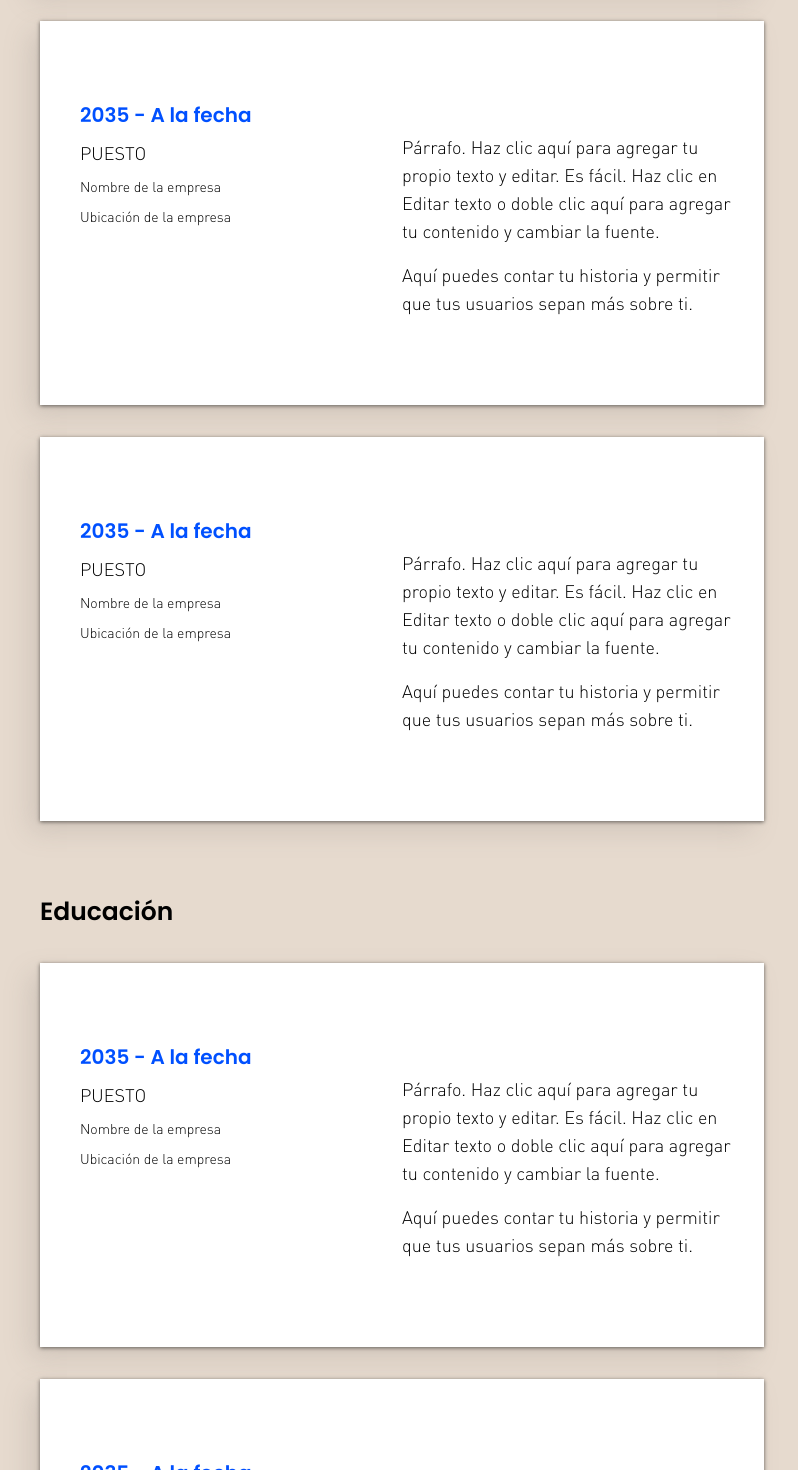
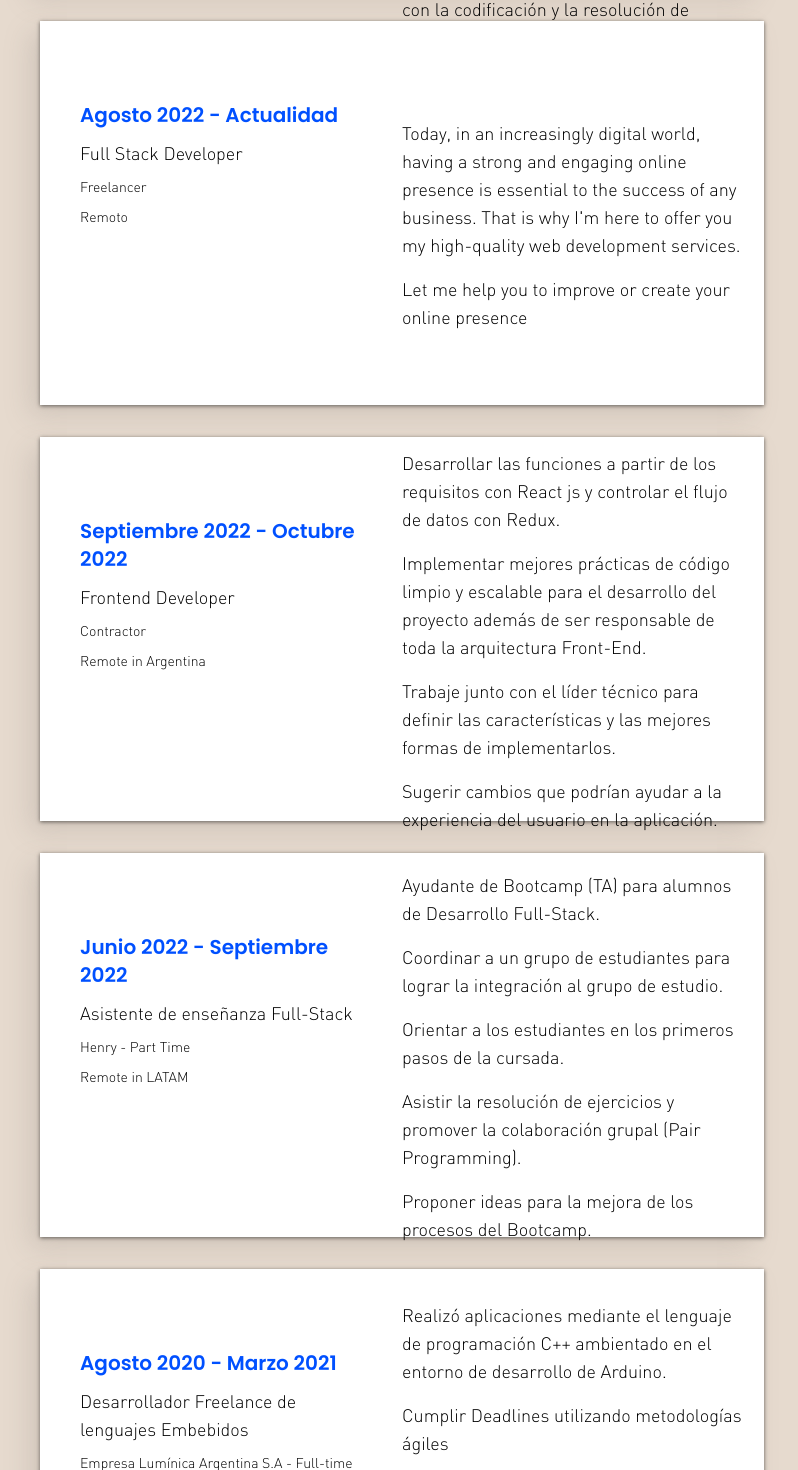
Before and after one commit to Cocahuana/portfolio_nextjs, a Next.js app: page /Curriculum in a window 1280 px wide. Shown: the part 787-2257 px from the top of the page, without its empty margins (238-1036 px from the left). Built offline with nearby package versions, Linux system fonts and the light colour scheme.

Commit message:
Feat: add real content in Resume component and change paragraphs

```diff
--- a/src/components/modules/CurriculumCard/CurriculumCard.tsx
+++ b/src/components/modules/CurriculumCard/CurriculumCard.tsx
@@ -5,8 +5,7 @@ type Props = {
 	role: string;
 	companyName: string;
 	companyLocation: string;
-	p1: string;
-	p2: string;
+	paragraphs: Array<string>;
 };
 
 function CurriculumCard({
@@ -14,8 +13,7 @@ function CurriculumCard({
 	role,
 	companyName,
 	companyLocation,
-	p1,
-	p2,
+	paragraphs,
 }: Props) {
 	return (
 		<div className='bg-white h-auto lg:h-96'>
@@ -30,8 +28,11 @@ function CurriculumCard({
 				</div>
 				<div className='flex items-center w-full lg:w-1/2 lg:pr-4 lg:pt-6 h-full gap2.5 lg:gap-0'>
 					<div className='flex flex-col w-full h-auto justify-between gap-4'>
-						<p className='text-lg'>{p1}</p>
-						<p className='text-lg'>{p2}</p>
+						{paragraphs.map((p, key) => (
+							<p className='text-lg' key={key}>
+								{p}
+							</p>
+						))}
 					</div>
 				</div>
 			</Card>
--- a/src/components/templates/Resume/Resume.tsx
+++ b/src/components/templates/Resume/Resume.tsx
@@ -8,66 +8,103 @@ import Flex from "@/components/elements/Flex/Flex";
 function Resume() {
 	const experiences = [
 		{
-			date: " 2035 - A la fecha",
-			role: "PUESTO",
-			companyName: "Nombre de la empresa",
-			companyLocation: "Ubicación de la empresa",
-			p1: "Párrafo. Haz clic aquí para agregar tu propio texto y editar. Es fácil. Haz clic en Editar texto o doble clic aquí para agregar tu contenido y cambiar la fuente.",
-			p2: "Aquí puedes contar tu historia y permitir que tus usuarios sepan más sobre ti.",
+			date: "Octubre 2022 - Actualidad",
+			role: "Full Stack Developer",
+			companyName: "Finesite",
+			companyLocation: "Remoto en Argentina",
+			paragraphs: [
+				"Colaborar con equipos multifuncionales para desarrollar e implementar aplicaciones web innovadoras",
+				"Implementar interfaces de usuario intuitivas y receptivas del diseño de Figma que se alineen con la marca del cliente y los objetivos de experiencia del usuario.",
+				"Traducción de wireframes de UI/UX a elementos visuales",
+				"Desarrollar e implementar código de alta calidad usando React Js, JavaScript y otras tecnologías frontend.",
+				"Manténerse actualizado con las últimas tendencias y tecnologías de diseño y desarrollo.",
+				"Ayudar a los desarrolladores de back-end con la codificación y la resolución de problemas.",
+				"Comunicarse efectivamente con gerentes de proyecto, diseñadores y otras partes interesadas.",
+			],
 		},
 		{
-			date: " 2035 - A la fecha",
-			role: "PUESTO",
-			companyName: "Nombre de la empresa",
-			companyLocation: "Ubicación de la empresa",
-			p1: "Párrafo. Haz clic aquí para agregar tu propio texto y editar. Es fácil. Haz clic en Editar texto o doble clic aquí para agregar tu contenido y cambiar la fuente.",
-			p2: "Aquí puedes contar tu historia y permitir que tus usuarios sepan más sobre ti.",
+			date: "Agosto 2022 - Actualidad",
+			role: "Full Stack Developer",
+			companyName: "Freelancer",
+			companyLocation: "Remoto",
+			paragraphs: [
+				"Today, in an increasingly digital world, having a strong and engaging online presence is essential to the success of any business. That is why I'm  here to offer you my high-quality web development services.",
+				"Let me help you to improve or create your online presence",
+			],
 		},
 		{
-			date: " 2035 - A la fecha",
-			role: "PUESTO",
-			companyName: "Nombre de la empresa",
-			companyLocation: "Ubicación de la empresa",
-			p1: "Párrafo. Haz clic aquí para agregar tu propio texto y editar. Es fácil. Haz clic en Editar texto o doble clic aquí para agregar tu contenido y cambiar la fuente.",
-			p2: "Aquí puedes contar tu historia y permitir que tus usuarios sepan más sobre ti.",
+			date: "Septiembre 2022 - Octubre 2022",
+			role: "Frontend Developer",
+			companyName: "Contractor",
+			companyLocation: "Remote in Argentina",
+			paragraphs: [
+				"Desarrollar las funciones a partir de los requisitos con React js y controlar el flujo de datos con Redux.",
+				"Implementar mejores prácticas de código limpio y escalable para el desarrollo del proyecto además de ser responsable de toda la arquitectura Front-End.",
+				"Trabaje junto con el líder técnico para definir las características y las mejores formas de implementarlos.",
+				"Sugerir cambios que podrían ayudar a la experiencia del usuario en la aplicación.",
+			],
+		},
+		{
+			date: "Junio 2022 - Septiembre 2022",
+			role: "Asistente de enseñanza Full-Stack",
+			companyName: "Henry - Part Time",
+			companyLocation: "Remote in LATAM",
+			paragraphs: [
+				"Ayudante de Bootcamp (TA) para alumnos de Desarrollo Full-Stack.",
+				"Coordinar a un grupo de estudiantes para lograr la integración al grupo de estudio.",
+				"Orientar a los estudiantes en los primeros pasos de la cursada.",
+				"Asistir la resolución de ejercicios y promover la colaboración grupal (Pair Programming).",
+				"Proponer ideas para la mejora de los procesos del Bootcamp.",
+			],
+		},
+		{
+			date: "Agosto 2020 - Marzo 2021",
+			role: "Desarrollador Freelance de lenguajes Embebidos",
+			companyName: "Empresa Lumínica Argentina S.A - Full-time",
+			companyLocation: "Hibrído",
+			paragraphs: [
+				"Realizó aplicaciones mediante el lenguaje de programación C++ ambientado en el entorno de desarrollo de Arduino.",
+				"Cumplir Deadlines utilizando metodologías ágiles",
+				" Escritura de documentación y manual de usuario",
+				"Asignación de tareas a realizar para llevar a cabo todas las partes del proyecto",
+				"Toma de requerimiento",
+			],
 		},
 	];
 	const academy = [
 		{
-			date: " 2035 - A la fecha",
-			role: "PUESTO",
-			companyName: "Nombre de la empresa",
-			companyLocation: "Ubicación de la empresa",
-			p1: "Párrafo. Haz clic aquí para agregar tu propio texto y editar. Es fácil. Haz clic en Editar texto o doble clic aquí para agregar tu contenido y cambiar la fuente.",
-			p2: "Aquí puedes contar tu historia y permitir que tus usuarios sepan más sobre ti.",
+			date: "Marzo 2021 - November 2024",
+			role: "Licenciatura en Informática",
+			companyName: "Universidad Atlántida Argentina",
+			companyLocation: "Mar del Plata, Buenos Aires, Argentina",
+			paragraphs: ["Cursando actualmente el segundo año de la carrera"],
 		},
 		{
-			date: " 2035 - A la fecha",
-			role: "PUESTO",
-			companyName: "Nombre de la empresa",
-			companyLocation: "Ubicación de la empresa",
-			p1: "Párrafo. Haz clic aquí para agregar tu propio texto y editar. Es fácil. Haz clic en Editar texto o doble clic aquí para agregar tu contenido y cambiar la fuente.",
-			p2: "Aquí puedes contar tu historia y permitir que tus usuarios sepan más sobre ti.",
+			date: "Abril 2022 - Agosto 2022",
+			role: "Full Stack Developer course",
+			companyName: "Henry",
+			companyLocation: "Remote, Worldwide",
+			paragraphs: ["800 horas de curso teorico y práctico"],
 		},
 		{
-			date: " 2035 - A la fecha",
-			role: "PUESTO",
-			companyName: "Nombre de la empresa",
-			companyLocation: "Ubicación de la empresa",
-			p1: "Párrafo. Haz clic aquí para agregar tu propio texto y editar. Es fácil. Haz clic en Editar texto o doble clic aquí para agregar tu contenido y cambiar la fuente.",
-			p2: "Aquí puedes contar tu historia y permitir que tus usuarios sepan más sobre ti.",
+			date: "Marzo 2014 - Abril 2021",
+			role: "Tecnico en Electronica",
+			companyName: "Escuela de Educación Técnica Número 2",
+			companyLocation: "Mar del Plata, Buenos Aires, Argentina",
+			paragraphs: ["Promedio: 8.20 / 10"],
 		},
 	];
 	const professionalSkills = [
-		"Mentalidad emprendedora",
-		"Planeación orientada al mercado",
+		" Deadline Oriented",
+		"Pair Programming",
 		"Trabajo en equipo y colaborativo",
-		"Análisis de Datos",
+		"Teaching ",
+		"Client Presentation",
 	];
 	const languages = [
-		"Inglés (nativo)",
-		"Francés (competente)",
-		"Español (competente)",
+		"Inglés (nativo / C2 certificado)",
+		"Español (nativo / lengua materna)",
+		"Portugues (básico / A1)",
 	];
 	return (
 		<BoxSkin className='p-4 lg:p-0'>
@@ -100,8 +137,7 @@ function Resume() {
 								role={experience.role}
 								companyName={experience.companyName}
 								companyLocation={experience.companyLocation}
-								p1={experience.p1}
-								p2={experience.p2}
+								paragraphs={experience.paragraphs}
 							/>
 						))}
 					</div>
@@ -116,8 +152,7 @@ function Resume() {
 								role={experience.role}
 								companyName={experience.companyName}
 								companyLocation={experience.companyLocation}
-								p1={experience.p1}
-								p2={experience.p2}
+								paragraphs={experience.paragraphs}
 							/>
 						))}
 					</div>
```
